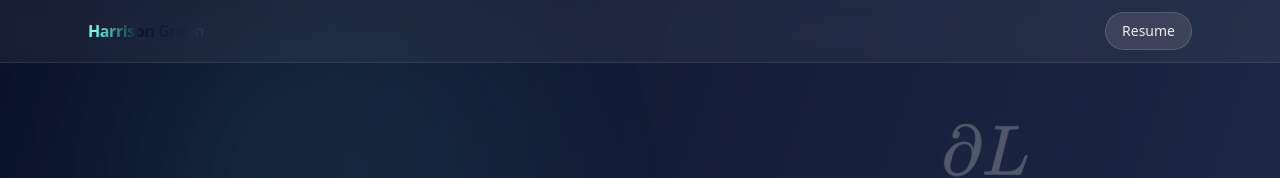
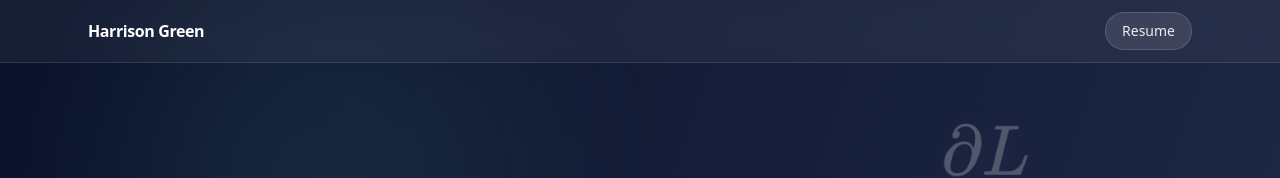
Before and after one commit to bingst0n/bingst0n.github.io, a Next.js app: page / in a window 1280 px wide. Shown: the top 178 px of the page. Built offline with nearby package versions, Linux system fonts and the light colour scheme.

Commit message:
Change header title to white

```diff
--- a/components/scroll-header.tsx
+++ b/components/scroll-header.tsx
@@ -32,7 +32,7 @@ export default function ScrollHeader() {
       }`}
     >
       <nav className="mx-auto max-w-6xl px-4 sm:px-6 py-3 flex items-center justify-between">
-        <a href="#" className="font-semibold tracking-tight gradient-title">
+        <a href="#" className="font-semibold tracking-tight text-white">
           Harrison Green
         </a>
         <a
```
